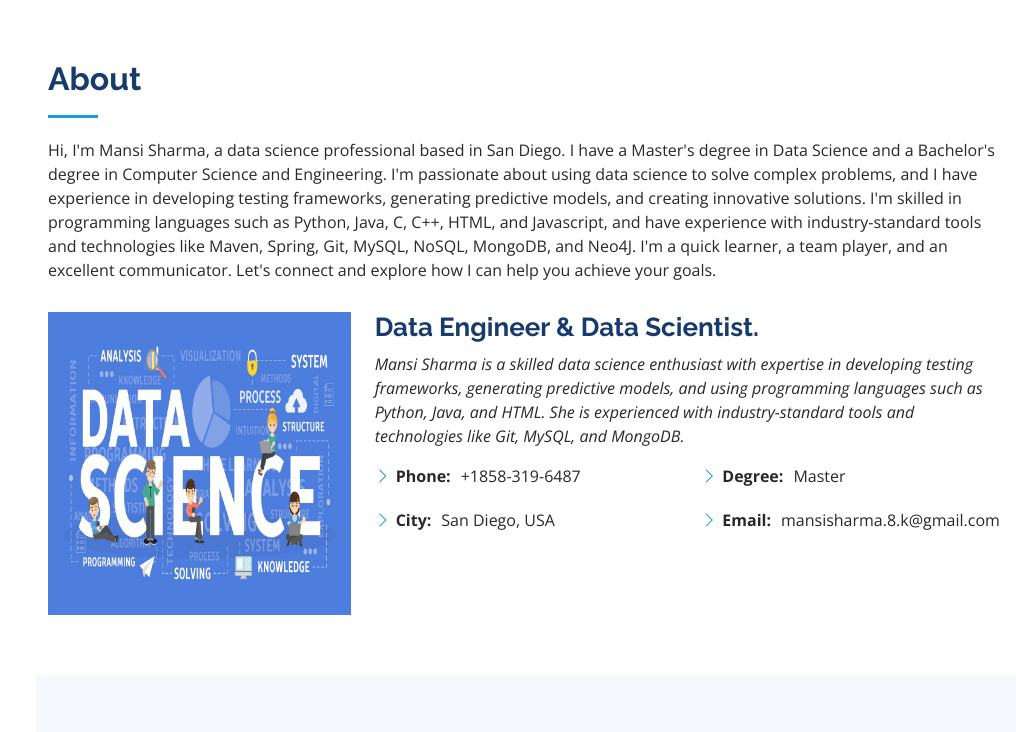
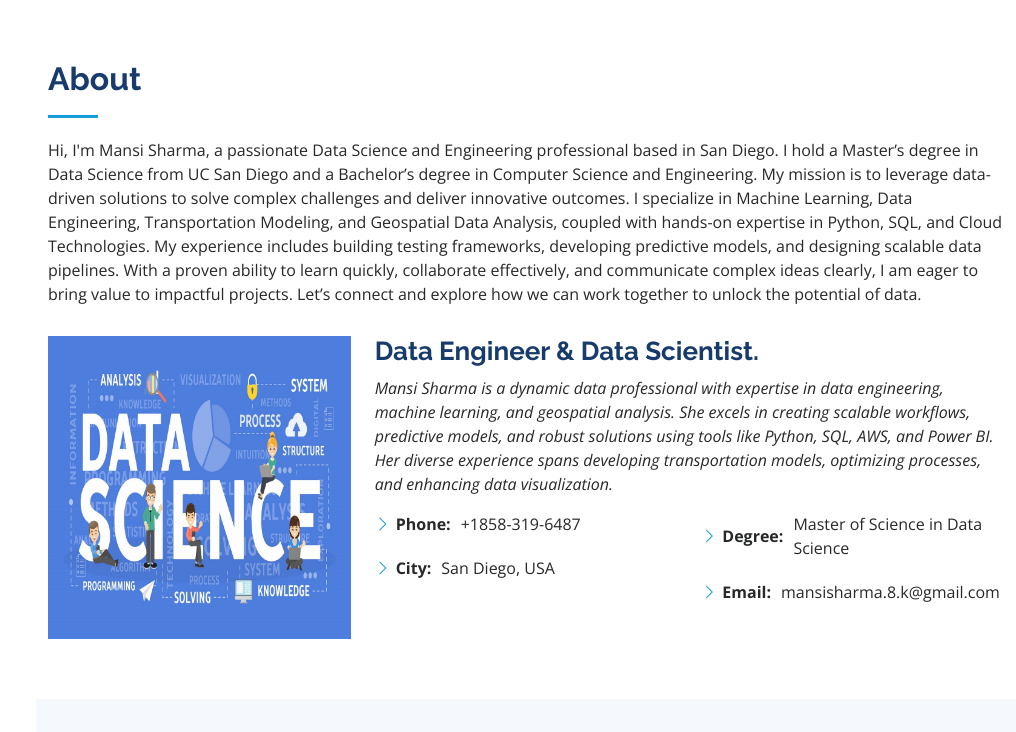
Before and after one commit to mansisharma8/mansisharma8.github.io, a plain HTML site: page index.html in a window 1280 px wide. Shown: the part 800-1532 px from the top of the page, without its empty margins (264-1280 px from the left). Drawn offline with nearby package versions, Linux system fonts and the light colour scheme.

Commit message:
Update index.html

```diff
--- a/index.html
+++ b/index.html
@@ -85,7 +85,11 @@
 
         <div class="section-title">
           <h2>About</h2>
-          <p>Hi, I'm Mansi Sharma, a data science professional based in San Diego. I have a Master's degree in Data Science and a Bachelor's degree in Computer Science and Engineering. I'm passionate about using data science to solve complex problems, and I have experience in developing testing frameworks, generating predictive models, and creating innovative solutions. I'm skilled in programming languages such as Python, Java, C, C++, HTML, and Javascript, and have experience with industry-standard tools and technologies like Maven, Spring, Git, MySQL, NoSQL, MongoDB, and Neo4J. I'm a quick learner, a team player, and an excellent communicator. Let's connect and explore how I can help you achieve your goals.</p>
+          <p>Hi, I'm Mansi Sharma, a passionate Data Science and Engineering professional based in San Diego. I hold a Master’s degree in Data Science from UC San Diego and a Bachelor’s degree in Computer Science and Engineering. My mission is to leverage data-driven solutions to solve complex challenges and deliver innovative outcomes.
+
+I specialize in Machine Learning, Data Engineering, Transportation Modeling, and Geospatial Data Analysis, coupled with hands-on expertise in Python, SQL, and Cloud Technologies. My experience includes building testing frameworks, developing predictive models, and designing scalable data pipelines.
+
+With a proven ability to learn quickly, collaborate effectively, and communicate complex ideas clearly, I am eager to bring value to impactful projects. Let’s connect and explore how we can work together to unlock the potential of data.</p>
         </div>
 
         <div class="row">
@@ -95,7 +99,7 @@
           <div class="col-lg-8 pt-4 pt-lg-0 content" data-aos="fade-left">
             <h3>Data Engineer &amp; Data Scientist.</h3>
             <p class="fst-italic">
-              Mansi Sharma is a skilled data science enthusiast with expertise in developing testing frameworks, generating predictive models, and using programming languages such as Python, Java, and HTML. She is experienced with industry-standard tools and technologies like Git, MySQL, and MongoDB.
+              Mansi Sharma is a dynamic data professional with expertise in data engineering, machine learning, and geospatial analysis. She excels in creating scalable workflows, predictive models, and robust solutions using tools like Python, SQL, AWS, and Power BI. Her diverse experience spans developing transportation models, optimizing processes, and enhancing data visualization.
             </p>
             <div class="row">
               <div class="col-lg-6">
@@ -107,7 +111,7 @@
               </div>
               <div class="col-lg-6">
                 <ul>
-                  <li><i class="bi bi-chevron-right"></i> <strong>Degree:</strong> <span>Master</span></li>
+                  <li><i class="bi bi-chevron-right"></i> <strong>Degree:</strong> <span>Master of Science in Data Science</span></li>
                   <li><i class="bi bi-chevron-right"></i> <strong>Email:</strong> <span>mansisharma.8.k@gmail.com</span></li>
                 </ul>
               </div>
@@ -200,7 +204,7 @@
 <div class="resume-item">
   <h4>Software and Data Analyst Intern</h4>
   <h5>2023</h5>
-  <p><em><strong>6sense, India</strong></em></p>
+  <p><em><strong>6sense, San Francisco, USA</strong></em></p>
   <ul>
     <li>Developed machine learning models for customer churn analysis, enhancing retention strategies significantly.</li>
     <li>Implemented advanced NLP techniques to analyze text data, providing actionable business insights.</li>
```
